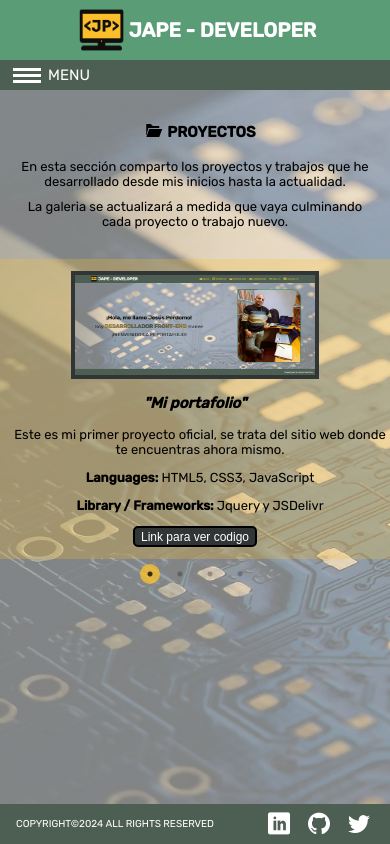
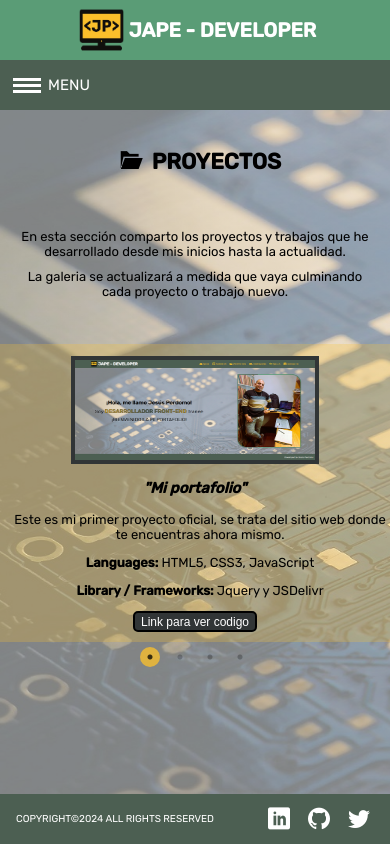
Before and after one commit to Jape05/Portfolio, a plain HTML site: page proyectos.html in a window 390 px wide. Drawn offline with nearby package versions, Linux system fonts and the light colour scheme; files whose address does not match are found by name.

Commit message:
Act last 09/02/24

```diff
--- a/css/styles.css
+++ b/css/styles.css
@@ -31,7 +31,7 @@ body {
     justify-content: space-evenly;
     max-width: 1920px;
     min-width: 390px;
-    min-height: calc(100vh - (50px + 40px));
+    min-height: calc(100vh - (50px + 50px));
 }
 
 .header_container_1 {
@@ -222,7 +222,7 @@ p.long_text {
     justify-content: center;
     gap: 50px;
     align-items: center;
-    height: 40px;
+    height: 50px;
     width: 100%;
     max-width: 1920px;
     min-width: 390px;
@@ -670,7 +670,7 @@ footer a:hover {
         font-size: 15px;
         cursor: pointer;
         width: 100%;
-        height: 35px;
+        height: 50px;
         border: 0px solid;
         justify-content: start;
         align-items: center;
@@ -750,7 +750,7 @@ p.long_text {
     background-color: #4C5F52;
     height: 100%;
     width: 100%;
-    height: 30px;
+    height: 50px;
     justify-content: start;
     align-items: center;
     justify-items: center;
--- a/css/styles2.css
+++ b/css/styles2.css
@@ -28,7 +28,7 @@ p.long_text2 {
     margin: 5px;
 }
 
-.content_a2 h2 {
+.main_container2 h2 {
     display: flex;
     flex-direction: row;
     color: #000000;
@@ -37,7 +37,7 @@ p.long_text2 {
     gap: 4px;
 }
 
-.content_a2 span{
+.main_container2 span {
     font-size: 22px;
 }
 
@@ -46,9 +46,8 @@ p.long_text2 {
 .slider {
     font-size: 13px;
     background-color: #fbc02b41;
-    /* background-color: #5a9c7698; */
     width: 100%;
-    margin: 25px auto;
+    margin: 10px auto;
 }
 
 .project {
@@ -65,8 +64,7 @@ p.long_text2 {
     background-color: #313536;
     border: 2px solid #000000;
     border-radius: 5px;
-    margin-bottom: 12px;
-
+    margin-bottom: 10px;
 }
 
 .project button:hover {
@@ -101,10 +99,10 @@ p.long_text2 {
 
 .slider-nav {
     text-align: center;
-    margin: 5px;
+    margin: 2px;
 }
 
-.proyect_title{
+.proyect_title {
     font-size: 15px;
 }
 
@@ -148,7 +146,6 @@ p.long_text2 {
     text-align: center;
     margin-left: 10px;
 }
-
 
 .slick-dots li button {
     border-radius: 50%;
@@ -206,7 +203,12 @@ p.long_text2 {
         font-size: 18px;
     }
 
-    .slider-nav{
+    .slider-nav {
         display: none;
     }
+
+    .main_container2 {
+        gap: 30px;
+    }
+
 }
```
